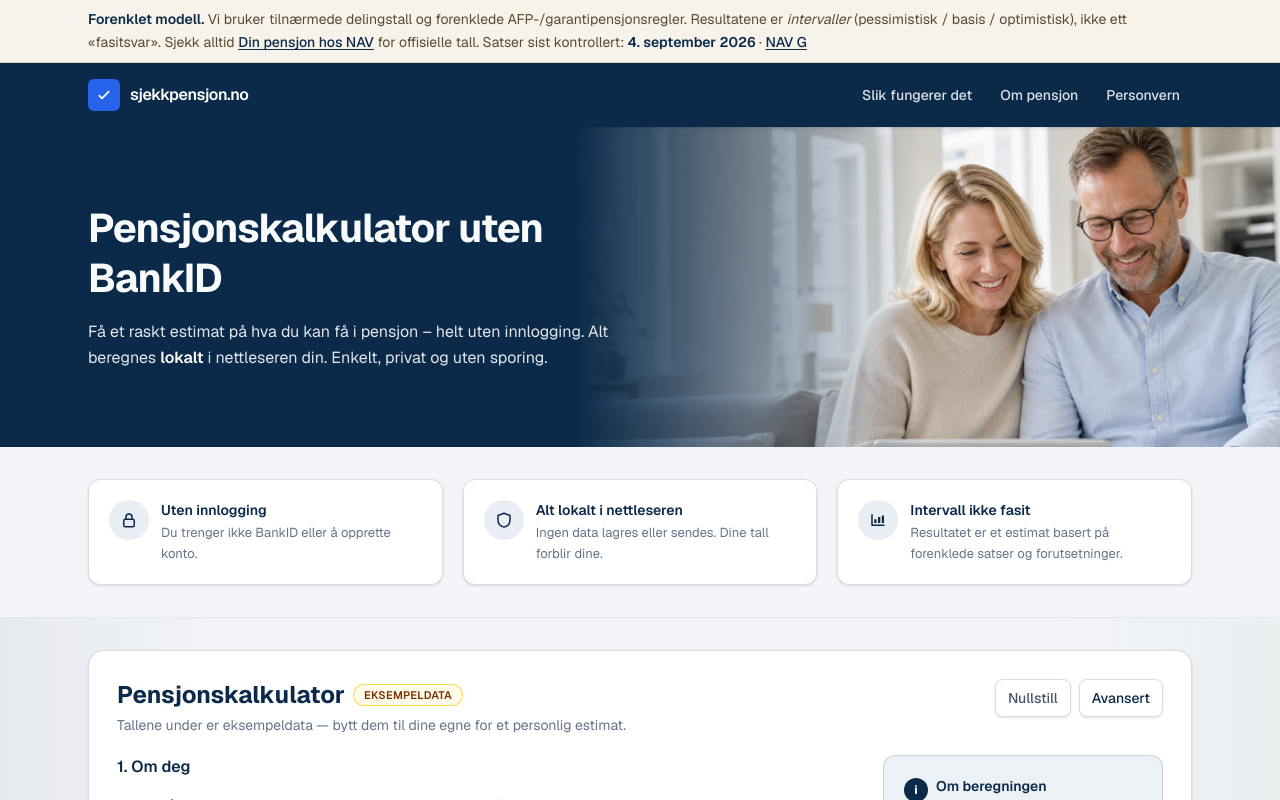
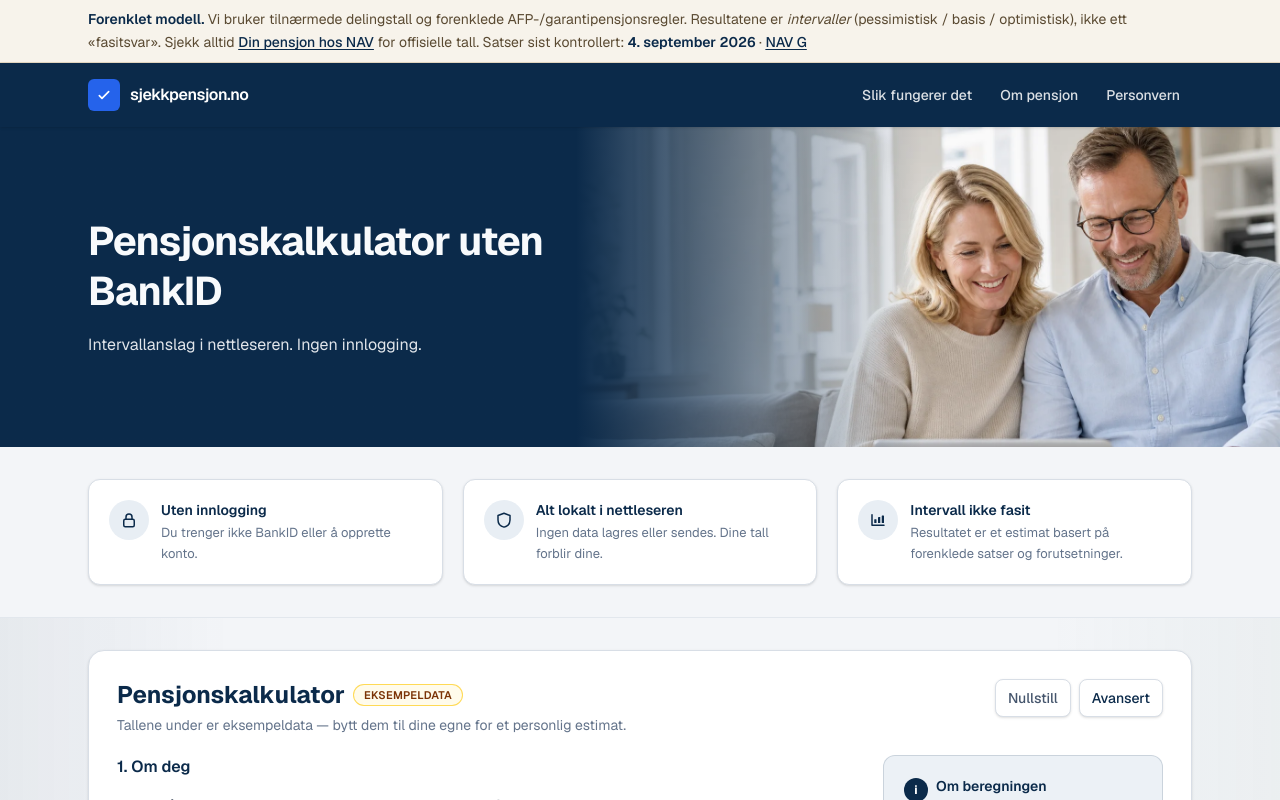
Before and after one commit to jonasc3-cyber/pensjonskalkulator, a Next.js app: page / in a window 1280 px wide. Shown: the top 800 px of the page. Built offline with nearby package versions, Linux system fonts and the light colour scheme.

Commit message:
BankID positioning A: hero undertekst, title/OG, share image
Align hero subtitle, site/OG title, and og.png with recommended
«uten BankID» positioning; no calculator or affiliate changes.

```diff
--- a/app/layout.tsx
+++ b/app/layout.tsx
@@ -17,7 +17,7 @@ const geistMono = Geist_Mono({
 });
 
 const siteTitle =
-  "Pensjonskalkulator uten innlogging | Folketrygd, TP, AFP og sparing";
+  "Pensjonskalkulator uten BankID | Folketrygd, TP, AFP og sparing";
 const siteDescription =
   "Estimer pensjonen din uten BankID. Folketrygd, tjenestepensjon, AFP og egen sparing — som intervall, lokalt i nettleseren. Gratis på sjekkpensjon.no.";
 
--- a/components/Hero.tsx
+++ b/components/Hero.tsx
@@ -93,10 +93,7 @@ export function Hero() {
               Pensjonskalkulator uten BankID
             </h1>
             <p className="mt-3 text-base leading-relaxed text-primary-foreground/90 sm:mt-4">
-              Få et raskt estimat på hva du kan få i pensjon – helt uten
-              innlogging. Alt beregnes{" "}
-              <strong className="font-semibold text-white">lokalt</strong> i
-              nettleseren din. Enkelt, privat og uten sporing.
+              Intervallanslag i nettleseren. Ingen innlogging.
             </p>
           </div>
         </div>
```
Also changed, not shown: public/og.png.
